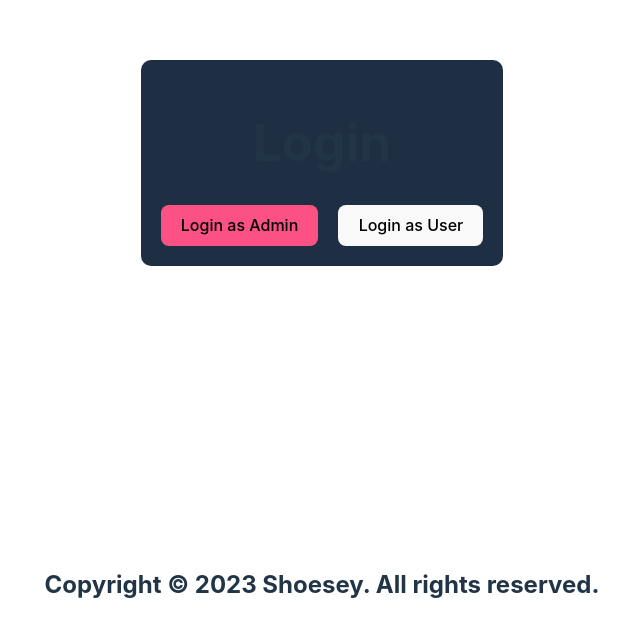
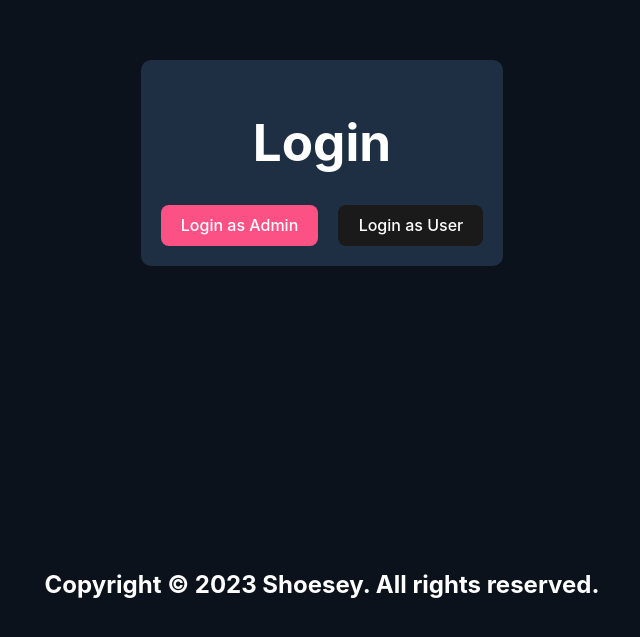
Before and after one commit to momotan039/shoes-store-react, a React (Vite) app: page / in a window 1280 px wide. Shown: the part 209-846 px from the top of the page, without its empty margins (318-958 px from the left). Built offline with nearby package versions, Linux system fonts and the light colour scheme.

Commit message:
edit index style scheme

```diff
--- a/src/App.css
+++ b/src/App.css
@@ -3,9 +3,11 @@
   margin: auto;
   text-align: center;
   padding: 20px 0;
+  background-color: var(--main-back);
 }
 #root *{
   transition: all 0.5s;
+  color: white;
 }
 .logo {
   height: 6em;
--- a/src/App.jsx
+++ b/src/App.jsx
@@ -12,6 +12,7 @@ import Login from './components/admin/login/Login'
 import { useEffect, useState } from 'react'
 import {  isLogginUser, rootRefs, Users } from './utils/local.mjs'
 import Footer from './components/footer/Footer'
+import GridSpinner from './components/spinner/GridSpinner'
 
 function App() {
   debugger
--- a/src/index.css
+++ b/src/index.css
@@ -3,8 +3,7 @@
   line-height: 1.5;
   font-weight: 400;
 
-  color-scheme: light dark;
-  color: rgba(255, 255, 255, 0.87);
+  /* color-scheme: light dark; */
   background-color: var(--main-back);
 
   font-synthesis: none;
@@ -13,7 +12,8 @@
   -moz-osx-font-smoothing: grayscale;
   -webkit-text-size-adjust: 100%;
 
-  --main-back:rgba(2, 19, 41, 0.403);
+  --main-back:#0B121B;
+  /* --main-back:rgba(2, 19, 41, 0.403); */
   --back:#1e2f43;
   --secondry:#FC5185;
   --primary:#3FC1C9;
@@ -53,7 +53,7 @@ button:focus-visible {
   outline: 4px auto -webkit-focus-ring-color;
 }
 
-@media (prefers-color-scheme: light) {
+/* @media (prefers-color-scheme: light) {
   :root {
     color: #213547;
     background-color: #ffffff;
@@ -64,7 +64,7 @@ button:focus-visible {
   button {
     background-color: #f9f9f9;
   }
-}
+} */
 
 .center {
   margin: 0;
```
Also changed, not shown: vite.config.js.timestamp-1677336610172.mjs (added, +10 -0 lines), 1 other file (tests, documents, lock files or other folders).
